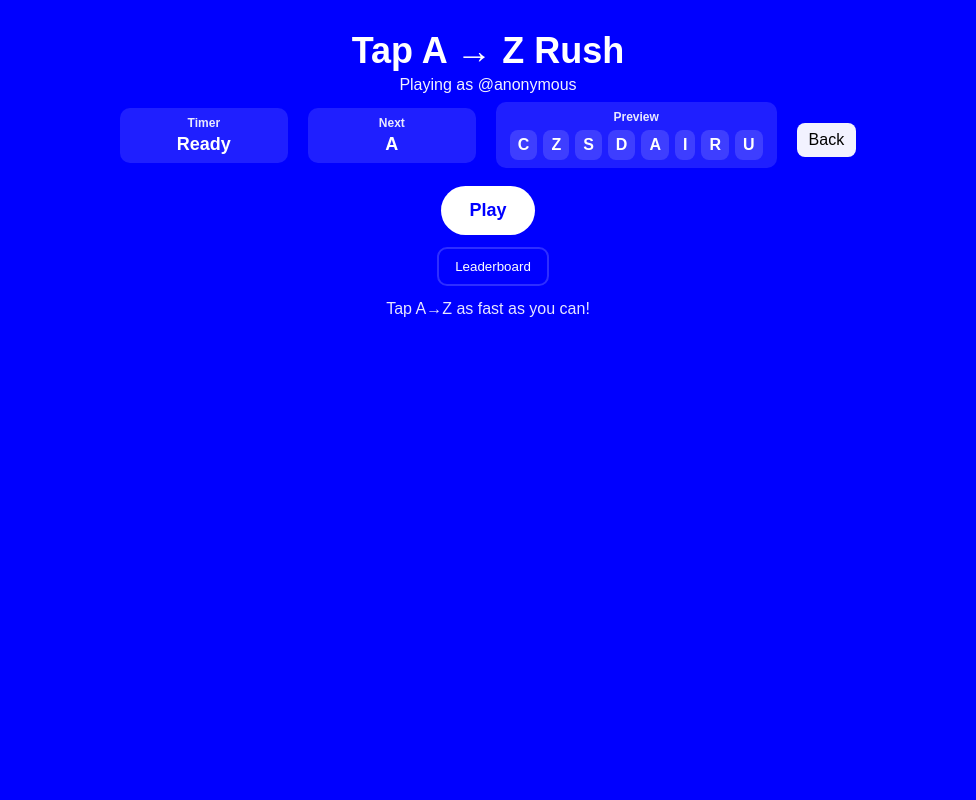
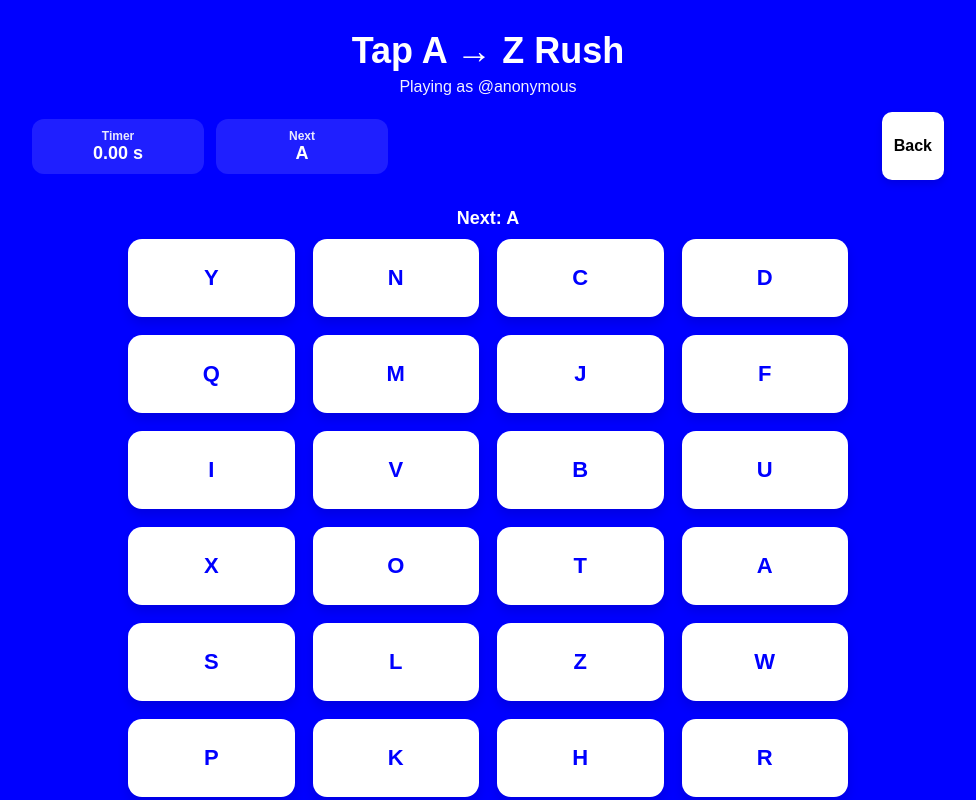
Before and after one commit to rhmarketing24/AZgame, a Next.js app: page /game in a window 1280 px wide. Shown: the top 800 px of the page, without its empty margins (152-1128 px from the left). Built offline with nearby package versions, Linux system fonts and the light colour scheme.

Commit message:
Update GameScreen.jsx

```diff
--- a/components/GameScreen.jsx
+++ b/components/GameScreen.jsx
@@ -1,29 +1,20 @@
 "use client";
 
-import React, { useEffect, useMemo, useRef, useState } from "react";
+import React, { useEffect, useMemo, useState, useRef } from "react";
 import Link from "next/link";
 
 /**
  * GameScreen.jsx
- *
- * - Paste this file to components/GameScreen.jsx (replace existing)
- * - Designed as a self-contained client component with inline styles
- *
- * Behavior:
- *  - Visit home -> Play -> 3s countdown -> game starts
- *  - Board letters are shuffled and shown as buttons
- *  - Must click letters in A -> Z order. "Next" shows target letter.
- *  - Correct click: green flash. Wrong click: red flash.
- *  - Game UI: Playing as, Timer, Next, shuffled preview, Back
- *  - After finishing: Submit / See Leaderboard / Back / Play again / Share
+ * - Paste this file as components/GameScreen.jsx (replace existing)
+ * - Uses only inline styles so no external stylesheet edits needed
  */
 
 const ALPHABET = Array.from({ length: 26 }, (_, i) =>
   String.fromCharCode(65 + i)
 );
 
-function shuffleArray(arr) {
-  const a = arr.slice();
+function shuffle(arr) {
+  const a = [...arr];
   for (let i = a.length - 1; i > 0; i--) {
     const j = Math.floor(Math.random() * (i + 1));
     [a[i], a[j]] = [a[j], a[i]];
@@ -32,449 +23,341 @@ function shuffleArray(arr) {
 }
 
 export default function GameScreen() {
-  // user detection (host-provided globals sometimes set by Base/minikit)
-  const [userLabel, setUserLabel] = useState("@anonymous");
+  // Try to detect host-provided username (Base / MiniKit style globals)
+  const maybeUser =
+    (typeof window !== "undefined" &&
+      (window.__MINIKIT_USER__ ||
+        window.minikitUser ||
+        window.__minikit_user__ ||
+        (window?.parent && window.parent.__MINIKIT_USER__))) ||
+    null;
+  const userLabel = maybeUser?.username
+    ? `Playing as @${maybeUser.username}`
+    : "Playing as @anonymous";
 
-  useEffect(() => {
-    if (typeof window !== "undefined") {
-      const maybe =
-        window.__MINIKIT_USER__ ||
-        window.__minikit_user__ ||
-        window.minikitUser ||
-        window.__MINIKIT_USER_EAPI__ ||
-        null;
-      if (maybe && typeof maybe === "object") {
-        // try shape with username or displayName
-        const name = maybe.username || maybe.name || maybe.displayName;
-        if (name) {
-          setUserLabel("@" + name);
-          return;
-        }
-      }
-      // fallback to global string if set
-      if (window.MINIKIT_USERNAME) {
-        setUserLabel("@" + window.MINIKIT_USERNAME);
-        return;
-      }
-    }
-    setUserLabel("@anonymous");
-  }, []);
+  // Shuffle letters for board layout (random positions)
+  const shuffled = useMemo(() => shuffle(ALPHABET), []);
 
-  // Game UI state
-  const [phase, setPhase] = useState("home"); // home | countdown | playing | finished
+  // game state
+  const [phase, setPhase] = useState("idle"); // idle, countdown, playing, finished
   const [countdown, setCountdown] = useState(3);
-  const [shuffled, setShuffled] = useState(() => shuffleArray(ALPHABET));
-  const [targetIndex, setTargetIndex] = useState(0); // 0..25
   const [startTime, setStartTime] = useState(null);
   const [elapsed, setElapsed] = useState(0);
   const timerRef = useRef(null);
 
-  // UI feedback per-letter: "normal" | "correct" | "wrong"
-  const [feedback, setFeedback] = useState({}); // { "A": "correct" }
+  // index we expect next (0 => 'A')
+  const [expectedIndex, setExpectedIndex] = useState(0);
+  // visual status per letter: 'idle' | 'correct' | 'wrong'
+  const [statusMap, setStatusMap] = useState(() =>
+    Object.fromEntries(ALPHABET.map((l) => [l, "idle"]))
+  );
 
-  // finished score (seconds)
-  const [scoreSeconds, setScoreSeconds] = useState(null);
+  // submission status
   const [submitted, setSubmitted] = useState(false);
 
-  // Reset game helper
-  function resetGame() {
-    setShuffled(shuffleArray(ALPHABET));
-    setTargetIndex(0);
-    setStartTime(null);
-    setElapsed(0);
-    setScoreSeconds(null);
+  // Start countdown then start game
+  function startGame() {
     setSubmitted(false);
-    setFeedback({});
-    setPhase("home");
-    clearInterval(timerRef.current);
-    timerRef.current = null;
-  }
+    setStatusMap(Object.fromEntries(ALPHABET.map((l) => [l, "idle"])));
+    setExpectedIndex(0);
+    setCountdown(3);
+    setPhase("countdown");
 
-  // start countdown then game
-  function onStartClick() {
-    setPhase("countdown");
-    setCountdown(3);
-    let c = 3;
-    const cd = setInterval(() => {
-      c -= 1;
-      setCountdown(c);
-      if (c <= 0) {
-        clearInterval(cd);
-        startPlaying();
+    let cd = 3;
+    const cdTimer = setInterval(() => {
+      cd -= 1;
+      setCountdown(cd);
+      if (cd <= 0) {
+        clearInterval(cdTimer);
+        // start playing
+        setPhase("playing");
+        const now = Date.now();
+        setStartTime(now);
+        setElapsed(0);
+        timerRef.current = setInterval(() => {
+          setElapsed((Date.now() - now) / 1000);
+        }, 100);
       }
     }, 1000);
   }
 
-  function startPlaying() {
-    setPhase("playing");
-    setStartTime(Date.now());
-    // start elapsed timer
-    timerRef.current = setInterval(() => {
-      setElapsed((Date.now() - (startTime || Date.now())) / 1000);
-    }, 100);
-    // ensure startTime correctly set
-    setStartTime(Date.now());
-  }
+  // Stop timer when finished/unmount
+  useEffect(() => {
+    return () => {
+      if (timerRef.current) clearInterval(timerRef.current);
+    };
+  }, []);
 
-  // Keep elapsed accurate using effect when startTime changes
+  // When game finished
   useEffect(() => {
-    if (!startTime) return;
-    if (timerRef.current) clearInterval(timerRef.current);
-    timerRef.current = setInterval(() => {
-      setElapsed((Date.now() - startTime) / 1000);
-    }, 100);
-    return () => {
+    if (phase === "finished" && timerRef.current) {
       clearInterval(timerRef.current);
       timerRef.current = null;
-    };
-  }, [startTime]);
-
-  // Stop timer when finished
-  useEffect(() => {
-    if (phase === "finished") {
-      if (timerRef.current) {
-        clearInterval(timerRef.current);
-        timerRef.current = null;
-      }
     }
   }, [phase]);
 
-  // derived
-  const nextLetter = ALPHABET[targetIndex] || null;
-
-  // Handler when user clicks a letter button
   function handleLetterClick(letter) {
     if (phase !== "playing") return;
-    if (!nextLetter) return;
-
-    if (letter === nextLetter) {
+    const expectedLetter = String.fromCharCode(65 + expectedIndex);
+    if (letter === expectedLetter) {
       // correct
-      setFeedback((f) => ({ ...f, [letter]: "correct" }));
-      // small delay to show green, then advance
-      setTimeout(() => {
-        setFeedback((f) => ({ ...f, [letter]: "normal" }));
-      }, 350);
-
-      const newIndex = targetIndex + 1;
-      if (newIndex >= ALPHABET.length) {
+      setStatusMap((m) => ({ ...m, [letter]: "correct" }));
+      const nextIndex = expectedIndex + 1;
+      setExpectedIndex(nextIndex);
+      if (nextIndex >= 26) {
         // finished
-        setTargetIndex(newIndex);
-        finishGame();
-      } else {
-        setTargetIndex(newIndex);
+        setPhase("finished");
       }
     } else {
       // wrong
-      setFeedback((f) => ({ ...f, [letter]: "wrong" }));
+      setStatusMap((m) => ({ ...m, [letter]: "wrong" }));
+      // reset wrong color after short
       setTimeout(() => {
-        setFeedback((f) => ({ ...f, [letter]: "normal" }));
-      }, 450);
+        setStatusMap((m) => ({ ...m, [letter]: "idle" }));
+      }, 400);
     }
   }
 
-  function finishGame() {
-    // stop timer, set score
-    if (timerRef.current) {
-      clearInterval(timerRef.current);
-      timerRef.current = null;
-    }
-    const final = (Date.now() - (startTime || Date.now())) / 1000;
-    setScoreSeconds(final);
-    setElapsed(final);
-    setPhase("finished");
+  function handleSubmit() {
+    // Example: show submitted
+    setSubmitted(true);
+    // Here you could POST to /api/saveScore with elapsed and username
   }
 
-  // Submit (example: calls /api/saveScore if exists) - here just simulate
-  async function submitScore() {
-    if (!scoreSeconds) return;
-    try {
-      // Optionally: call your /api/saveScore endpoint with fetch
-      // const res = await fetch('/api/saveScore', { method:'POST', body: JSON.stringify({ player: userLabel, score_seconds: scoreSeconds }) })
-      // if (res.ok) { ... }
-
-      // For now we simulate successful submit
-      setSubmitted(true);
-    } catch (err) {
-      console.error("submit error", err);
-      alert("Failed to submit score.");
+  function handleShare() {
+    const text = `I completed Tap A→Z Rush in ${elapsed.toFixed(2)}s!`;
+    if (navigator.share) {
+      navigator
+        .share({
+          title: "Tap A→Z Rush",
+          text,
+          url: window.location.href,
+        })
+        .catch(() => {});
+    } else {
+      // fallback: copy to clipboard
+      navigator.clipboard?.writeText(`${text} ${window.location.href}`);
+      alert("Score copied to clipboard (fallback).");
     }
   }
 
-  // Share: use Web Share API if available, else copy text
-  async function onShare() {
-    const text = `I completed Tap A→Z Rush in ${scoreSeconds?.toFixed(2)}s — ${userLabel}`;
-    const url = typeof window !== "undefined" ? window.location.href : "";
-    if (navigator.share) {
-      try {
-        await navigator.share({ title: "Tap A→Z Rush", text, url });
-      } catch (e) {
-        // user cancelled
-      }
+  // Build grid of 7 rows x 4 cols = 28 cells.
+  // Fill first 26 with shuffled letters, cell 26 -> Back button, cell 27 empty
+  const gridCells = [];
+  for (let i = 0; i < 28; i++) {
+    if (i < 26) {
+      gridCells.push({ type: "letter", value: shuffled[i] });
+    } else if (i === 26) {
+      gridCells.push({ type: "back" });
     } else {
-      try {
-        await navigator.clipboard.writeText(`${text}\n${url}`);
-        alert("Score text copied to clipboard. Share it!");
-      } catch (e) {
-        alert("Sharing not available.");
-      }
+      gridCells.push({ type: "empty" });
     }
   }
 
-  // Render helpers: inline styles
+  // styles
   const styles = {
-    page: {
+    container: {
       minHeight: "100vh",
       background: "#0000FF",
-      color: "#FFFFFF",
-      fontFamily: "Arial, Helvetica, sans-serif",
-      padding: 20,
-      boxSizing: "border-box",
+      color: "#fff",
+      padding: "24px 18px 80px",
+      fontFamily: "Arial, sans-serif",
       textAlign: "center",
     },
-    headerTitle: {
-      fontSize: 36,
-      fontWeight: 800,
-      margin: "10px 0 4px 0",
-    },
-    smallText: { opacity: 0.95 },
+    title: { fontSize: 36, fontWeight: 900, margin: "6px 0" },
+    playingAs: { opacity: 0.95, marginBottom: 12 },
     topRow: {
       display: "flex",
+      justifyContent: "space-between",
+      alignItems: "center",
+      gap: 12,
+      margin: "12px auto 24px",
+      maxWidth: 920,
+      padding: "4px",
+      flexWrap: "wrap",
+    },
+    infoBox: {
+      background: "rgba(255,255,255,0.12)",
+      padding: "10px 16px",
+      borderRadius: 12,
+      minWidth: 140,
+      fontWeight: 700,
+    },
+    gridWrap: { maxWidth: 720, margin: "8px auto 16px" },
+    nextLabel: { fontSize: 18, fontWeight: 800, margin: "10px 0" },
+    grid: {
+      display: "grid",
+      gridTemplateColumns: "repeat(4, 1fr)",
+      gap: 18,
       justifyContent: "center",
-      gap: 20,
       alignItems: "center",
-      marginBottom: 18,
-      marginTop: 8,
     },
-    badge: {
-      background: "rgba(255,255,255,0.12)",
-      padding: "8px 14px",
-      borderRadius: 10,
-      fontWeight: 700,
-      minWidth: 140,
-    },
-    nextBox: {
-      fontWeight: 800,
-      fontSize: 18,
-      marginTop: 6,
-    },
-    controls: { marginTop: 18 },
-    bigPlay: {
-      padding: "14px 28px",
+    box: {
       background: "#fff",
       color: "#0000FF",
-      borderRadius: 999,
-      border: "none",
-      fontWeight: 800,
-      fontSize: 18,
-      cursor: "pointer",
-    },
-    secondaryBtn: {
-      marginLeft: 10,
-      padding: "10px 16px",
-      borderRadius: 10,
-      background: "transparent",
-      color: "#fff",
-      border: "2px solid rgba(255,255,255,0.18)",
-      cursor: "pointer",
-    },
-    boardWrap: {
-      margin: "20px auto",
-      maxWidth: 480,
-      display: "grid",
-      gridTemplateColumns: "repeat(4, 1fr)",
-      gap: 14,
-      justifyContent: "center",
-    },
-    letterBtn: {
-      background: "#fff",
-      color: "#0000FF",
-      height: 72,
-      borderRadius: 14,
-      border: "none",
-      fontSize: 22,
-      fontWeight: 800,
-      cursor: "pointer",
+      height: 78,
       display: "flex",
       alignItems: "center",
       justifyContent: "center",
+      borderRadius: 14,
+      fontWeight: 900,
+      fontSize: 22,
+      cursor: "pointer",
+      userSelect: "none",
       boxShadow: "0 6px 12px rgba(0,0,0,0.12)",
-      transition: "transform 0.08s ease, background 0.12s ease",
+      transition: "transform .08s ease, background .12s ease, color .08s ease",
     },
-    backLink: {
-      display: "inline-block",
-      marginTop: 10,
-      padding: "8px 12px",
-      borderRadius: 8,
-      background: "rgba(255,255,255,0.95)",
+    boxCorrect: { background: "#d4f8e0", color: "#007a37", transform: "scale(0.98)" },
+    boxWrong: { background: "#ffdfe0", color: "#b30000", transform: "scale(0.98)" },
+    backButton: {
+      background: "#fff",
       color: "#000",
-      textDecoration: "none",
+      padding: "10px 12px",
+      borderRadius: 10,
+      fontWeight: 800,
+      height: 48,
+      display: "inline-flex",
+      alignItems: "center",
+      justifyContent: "center",
+      boxShadow: "0 4px 8px rgba(0,0,0,0.12)",
     },
-    footerBtns: {
-      marginTop: 20,
-      display: "flex",
-      gap: 12,
-      justifyContent: "center",
-      alignItems: "center",
-    },
-    smallGhost: {
-      padding: "8px 12px",
-      borderRadius: 8,
-      background: "#eee",
-      color: "#000",
+    footerButtons: { marginTop: 18, display: "flex", gap: 12, justifyContent: "center", flexWrap: "wrap" },
+    actionBtn: {
+      padding: "10px 18px",
+      borderRadius: 12,
+      background: "#fff",
+      color: "#0000FF",
+      fontWeight: 800,
+      border: "none",
       cursor: "pointer",
     },
-    statusGreen: { background: "#3CE08A", color: "#062F1A" },
-    statusRed: { background: "#FF6B6B", color: "#3B0A0A" },
   };
 
-  // dynamic style for letter (correct/wrong)
-  function letterStyle(letter) {
-    const f = feedback[letter] || "normal";
-    const base = { ...styles.letterBtn };
-    if (f === "correct") {
-      return { ...base, background: "#E9FFF3", color: "#0A8C4A", transform: "scale(0.98)" };
-    }
-    if (f === "wrong") {
-      return { ...base, background: "#FFECEC", color: "#A60F0F", transform: "scale(0.98)" };
-    }
-    return base;
-  }
-
-  // show preview small boxes (randomized) — optional small row
-  const preview = useMemo(() => shuffleArray(ALPHABET).slice(0, 8), []);
+  const nextLetter = expectedIndex < 26 ? String.fromCharCode(65 + expectedIndex) : "-";
 
   return (
-    <div style={styles.page}>
-      {/* Header */}
-      <div style={{ maxWidth: 900, margin: "0 auto" }}>
-        <div style={styles.headerTitle}>Tap A → Z Rush</div>
-        <div style={styles.smallText}>Playing as {userLabel}</div>
+    <div style={styles.container}>
+      <div style={{ maxWidth: 920, margin: "0 auto" }}>
+        <div style={styles.title}>Tap A → Z Rush</div>
+        <div style={styles.playingAs}>{userLabel}</div>
 
-        {/* top row: timer + next + preview + back */}
+        {/* TOP LINE: Timer + Next (in one line) and Back */}
         <div style={styles.topRow}>
-          <div style={styles.badge}>
+          <div style={{ ...styles.infoBox, textAlign: "center" }}>
             <div style={{ fontSize: 12, opacity: 0.9 }}>Timer</div>
-            <div style={{ fontSize: 18, marginTop: 4, fontWeight: 900 }}>
-              {phase === "playing" || phase === "finished"
+            <div style={{ fontSize: 18, fontWeight: 900 }}>
+              {phase === "countdown"
+                ? `Starting in ${countdown}s`
+                : (phase === "playing" || phase === "finished")
                 ? `${(elapsed || 0).toFixed(2)} s`
-                : phase === "countdown"
-                ? `Starting in ${countdown}s`
-                : "Ready"}
+                : "0.00 s"}
             </div>
           </div>
 
-          <div style={styles.badge}>
+          <div style={{ ...styles.infoBox, textAlign: "center" }}>
             <div style={{ fontSize: 12, opacity: 0.9 }}>Next</div>
-            <div style={{ fontSize: 18, marginTop: 4, fontWeight: 900 }}>
-              {nextLetter || "-"}
-            </div>
+            <div style={{ fontSize: 18, fontWeight: 900 }}>{nextLetter}</div>
           </div>
 
-          <div style={{ ...styles.badge, minWidth: 220 }}>
-            <div style={{ fontSize: 12, opacity: 0.9 }}>Preview</div>
-            <div style={{ display: "flex", gap: 6, justifyContent: "center", marginTop: 6, flexWrap: "wrap" }}>
-              {preview.map((p) => (
-                <div key={p} style={{ background: "rgba(255,255,255,0.14)", padding: "6px 8px", borderRadius: 8, fontWeight: 800 }}>{p}</div>
-              ))}
-            </div>
-          </div>
-
-          <div>
+          {/* Back on the right */}
+          <div style={{ marginLeft: "auto" }}>
             <Link href="/">
-              <a style={styles.backLink}>Back</a>
+              <a style={styles.backButton}>Back</a>
             </Link>
           </div>
         </div>
 
-        {/* Main controls area */}
-        <div style={styles.controls}>
-          {phase === "home" && (
-            <>
-              <div style={{ marginTop: 8, marginBottom: 12 }}>
-                <button style={styles.bigPlay} onClick={onStartClick}>
-                  Play
-                </button>
-              </div>
-              <div>
-                <button style={styles.secondaryBtn} onClick={() => window.location.href = "/leaderboard"}>
-                  Leaderboard
-                </button>
-              </div>
-              <div style={{ marginTop: 14, opacity: 0.9 }}>Tap A→Z as fast as you can!</div>
-            </>
+        {/* "Next: X" label */}
+        <div style={styles.nextLabel}>Next: {nextLetter}</div>
+
+        {/* Grid */}
+        <div style={styles.gridWrap}>
+          <div style={styles.grid}>
+            {gridCells.map((cell, idx) => {
+              if (cell.type === "letter") {
+                const letter = cell.value;
+                const status = statusMap[letter];
+                return (
+                  <div
+                    key={`c-${idx}-${letter}`}
+                    onClick={() => handleLetterClick(letter)}
+                    role="button"
+                    aria-label={`letter-${letter}`}
+                    style={{
+                      ...styles.box,
+                      ...(status === "correct" ? styles.boxCorrect : {}),
+                      ...(status === "wrong" ? styles.boxWrong : {}),
+                      opacity: status === "correct" ? 0.9 : 1,
+                      pointerEvents: phase === "playing" && status !== "correct" ? "auto" : status === "correct" ? "none" : "auto",
+                    }}
+                  >
+                    {letter}
+                  </div>
+                );
+              } else if (cell.type === "back") {
+                return (
+                  <div key={`back-${idx}`} style={{ display: "flex", justifyContent: "center" }}>
+                    <Link href="/">
+                      <a style={styles.backButton}>Back</a>
+                    </Link>
+                  </div>
+                );
+              } else {
+                return <div key={`empty-${idx}`} />;
+              }
+            })}
+          </div>
+        </div>
+
+        {/* Footer area: controls / play / submit / share */}
+        <div style={styles.footerButtons}>
+          {phase === "idle" && (
+            <button onClick={startGame} style={styles.actionBtn}>
+              Play
+            </button>
           )}
 
-          {phase === "countdown" && (
-            <div style={{ marginTop: 18 }}>
-              <div style={{ fontSize: 42, fontWeight: 800 }}>{countdown}</div>
-              <div style={{ marginTop: 8 }}>Get ready...</div>
-            </div>
+          {phase === "countdown" && <div style={{ ...styles.infoBox }}>Get ready...</div>}
+
+          {phase === "playing" && (
+            <div style={{ ...styles.infoBox }}>Playing — tap the letters in order A → Z</div>
           )}
 
-          {(phase === "playing" || phase === "finished") && (
+          {phase === "finished" && (
             <>
-              <div style={{ marginTop: 10, fontWeight: 700, fontSize: 20 }}>
-                {phase === "playing" ? `Next: ${nextLetter}` : `Completed in ${scoreSeconds?.toFixed(3)}s`}
+              <div style={{ width: "100%", textAlign: "center", marginTop: 12 }}>
+                <div style={{ fontSize: 22, fontWeight: 900 }}>
+                  Completed in {(elapsed || 0).toFixed(3)}s
+                </div>
+
+                <div style={{ marginTop: 12, display: "flex", gap: 12, justifyContent: "center", flexWrap: "wrap" }}>
+                  <button onClick={handleSubmit} style={styles.actionBtn}>
+                    {submitted ? "Submitted ✓" : "Submit Score"}
+                  </button>
+
+                  <button
+                    onClick={() => {
+                      // reset to play again
+                      setPhase("idle");
+                      setElapsed(0);
+                      setStartTime(null);
+                      setStatusMap(Object.fromEntries(ALPHABET.map((l) => [l, "idle"])));
+                      setExpectedIndex(0);
+                    }}
+                    style={styles.actionBtn}
+                  >
+                    Play again
+                  </button>
+
+                  <Link href="/leaderboard">
+                    <a style={{ ...styles.backButton, display: "inline-flex", alignItems: "center" }}>See Leaderboard</a>
+                  </Link>
+
+                  <button onClick={handleShare} style={styles.actionBtn}>
+                    Share
+                  </button>
+                </div>
               </div>
-
-              {/* Board */}
-              {phase === "playing" && (
-                <div style={styles.boardWrap}>
-                  {shuffled.map((L) => (
-                    <button
-                      key={L}
-                      onClick={() => handleLetterClick(L)}
-                      style={letterStyle(L)}
-                      aria-label={`Letter ${L}`}
-                    >
-                      {L}
-                    </button>
-                  ))}
-                </div>
-              )}
-
-              {/* finished controls */}
-              {phase === "finished" && (
-                <div>
-                  <div style={{ marginTop: 18 }}>
-                    {!submitted ? (
-                      <button
-                        onClick={submitScore}
-                        style={{ ...styles.bigPlay, background: "#fff", color: "#0000FF" }}
-                      >
-                        Submit Score
-                      </button>
-                    ) : (
-                      <div style={{ ...styles.bigPlay, background: "#eee", color: "#222" }}>Submitted ✓</div>
-                    )}
-                  </div>
-
-                  <div style={styles.footerBtns}>
-                    <button onClick={() => { resetGame(); }} style={styles.smallGhost}>Back</button>
-                    <button onClick={() => { window.location.href = "/leaderboard"; }} style={styles.smallGhost}>See Leaderboard</button>
-                    <button onClick={() => { // play again
-                      // quick restart: reshuffle and start countdown
-                      setShuffled(shuffleArray(ALPHABET));
-                      setTargetIndex(0);
-                      setScoreSeconds(null);
-                      setSubmitted(false);
-                      setPhase("countdown");
-                      setCountdown(3);
-                      let c = 3;
-                      const cd = setInterval(() => {
-                        c -= 1;
-                        setCountdown(c);
-                        if (c <= 0) {
-                          clearInterval(cd);
-                          startPlaying();
-                        }
-                      }, 1000);
-                    }} style={styles.smallGhost}>Play again</button>
-
-                    <button onClick={onShare} style={styles.smallGhost}>Share</button>
-                  </div>
-                </div>
-              )}
             </>
           )}
         </div>
```
